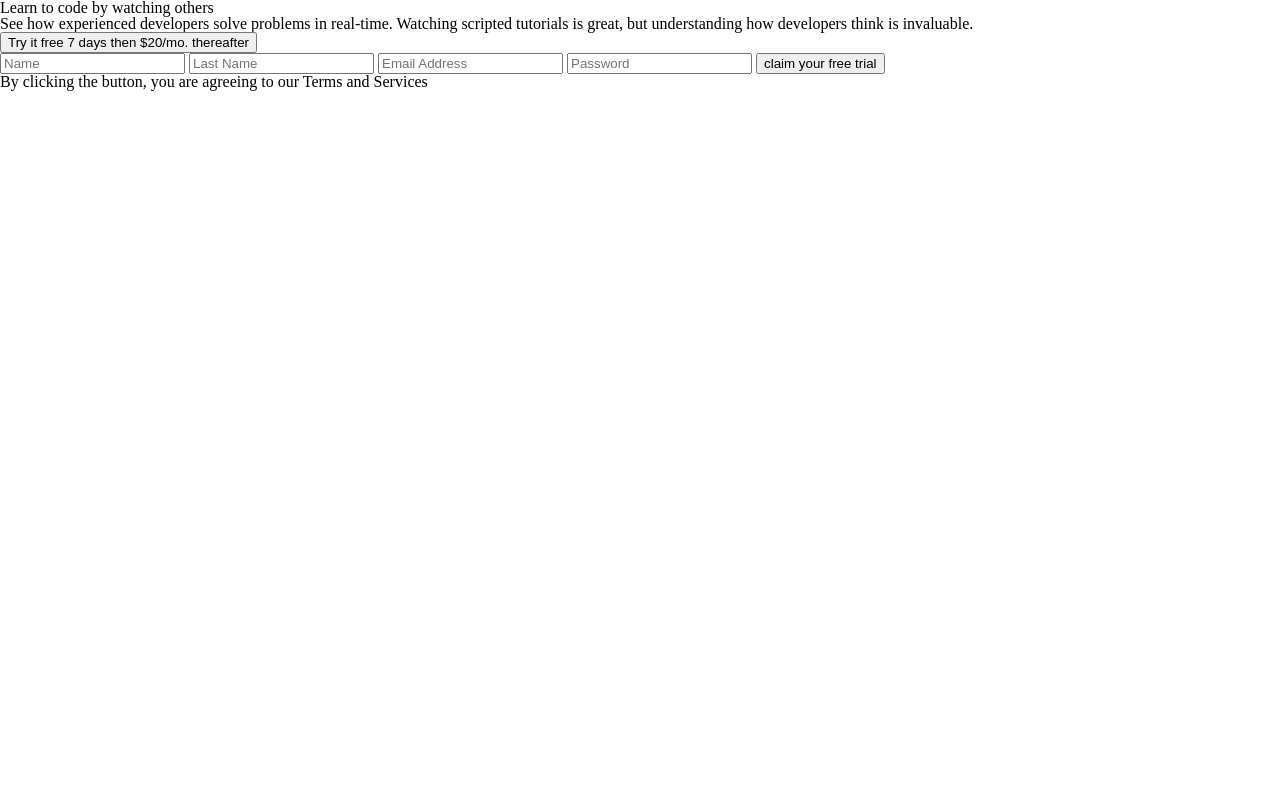
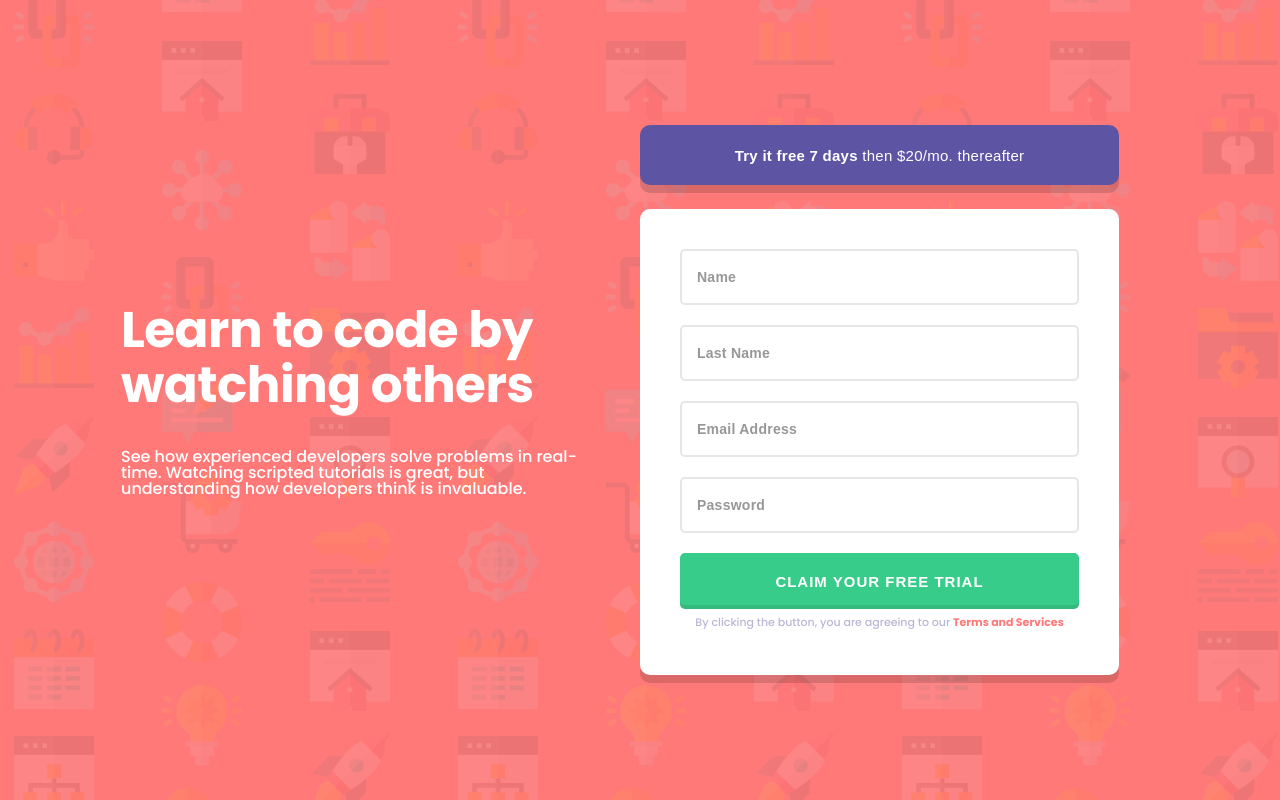
Before and after one commit to Ambush-Journey-Program/sign-up-form-with-intro-MedeirosKalluh, a plain HTML site: page index.html in a window 1280 px wide. Drawn offline with Linux system fonts and the light colour scheme.

Commit message:
Create the css structure implement the form, buttons, and text designs adjust objects with flexbox

```diff
--- a/index.html
+++ b/index.html
@@ -6,6 +6,10 @@
     <meta name="viewport" content="width=device-width, initial-scale=1.0">
     <link rel="stylesheet" href="stylesheet/reset.css">
     <link rel="stylesheet" href="stylesheet/style.css">
+    <link rel="preconnect" href="https://fonts.googleapis.com"><link rel="preconnect" href="https://fonts.gstatic.com" crossorigin>
+    <link href="https://fonts.googleapis.com/css2?family=Poppins:wght@500&display=swap" rel="stylesheet">
+    <link rel="preconnect" href="https://fonts.googleapis.com"><link rel="preconnect" href="https://fonts.gstatic.com" crossorigin>
+    <link href="https://fonts.googleapis.com/css2?family=Poppins:wght@500;700&display=swap" rel="stylesheet">
     <title>Sign-Up Form</title>
 </head>
 <body>
@@ -22,16 +26,20 @@
         <button class="container-button"> <em>Try it free 7 days</em> then $20/mo. thereafter</button>
         <div class="form">
             <input type="text" minlength="0" maxlength="15" placeholder="Name" id="form__name" class="form__input" required>
+            <p id="name-error" class="form__error">First Name cannot be empty</p>
 
             <input type="text" minlength="0" maxlength="15" placeholder="Last Name" id="form__last-name"  class="form__input" required>
+            <p id="last-name-error" class="form__error">Last Name cannot be empty</p>
 
             <input type="email" placeholder="Email Address" id="form__email" class="form__input" required>
+            <p id="email-error" class="form__error">E-mail cannot be empty</p>
 
             <input type="password" minlength="8"  placeholder="Password" id="form__password" class="form__input" required>
+            <p id="password-error" class="form__error">Password cannot be empty</p>
 
             <button type="submit" class="form__button" id="form__button">claim your free trial</button>
 
-            <p class="form__finder">By clicking the button, you are agreeing to our <a>Terms and Services</a></p>
+            <p class="form__finder">By clicking the button, you are agreeing to our <a class="link">Terms and Services</a></p>
         </div>
     </div>
 </body>
--- a/stylesheet/style.css
+++ b/stylesheet/style.css
@@ -0,0 +1,138 @@
+body {
+    display: flex;
+    width: 100%;
+    height: 100vh;
+    justify-content: center;
+    align-items: center;
+    background-image: url(../images/background.jpg);
+    font-family: 'Poppins', 'calibri', 'arial', sans-serif;
+}
+
+em {
+    font-weight: 700;
+}
+
+.info {
+    flex: 1;
+    margin-left: 121px;
+    align-self: center;
+    display: flex;
+    flex-direction: column;
+}
+
+.info__title {
+    font-family: 'Poppins';
+    font-weight: 700;
+    font-size: 3.125rem;
+    line-height: 55px;
+    margin-bottom: 36px;
+    letter-spacing: -0.520833px;
+    color: #FFFFFF;
+}
+
+.info__text {
+    font-weight: 500;
+    font-size: 1rem;
+    color: #FFFFFF;
+}
+
+.container {
+    flex: 1;
+    display: flex;
+    margin-right: 121px;
+    flex-direction: column;
+    padding: 40px;
+}
+
+.container-button {
+    height: 60px;
+    padding: 17px;
+    margin-bottom: 24px;
+    background: #5E54A4;
+    box-shadow: 0px 8px 0px rgba(0, 0, 0, 0.14688);
+    border: none;
+    border-radius: 10px;
+    font-size: 15px;
+    text-align: center;
+    letter-spacing: 0.267857px;
+    color: #FFFFFF;
+    cursor: pointer;
+}
+
+.container-button:hover {
+    box-shadow: none;
+    transition: .2s;
+}
+
+.form {
+    display: flex;
+    flex-direction: column;
+    padding: 40px;
+    box-shadow: 0px 8px 0px rgba(0, 0, 0, 0.14688);
+    border-radius: 10px;
+    background: #FFFFFF;
+}
+
+.form__input {
+    height: 56px;
+    margin-bottom: 20px;
+    padding: 15px;
+    border: 2px solid rgba(222, 222, 222, 1);
+    border-radius: 5px;
+    font-size: 14px;
+    font-weight: 700;
+    letter-spacing: 0.25px;
+    color: #3D3B48;
+    mix-blend-mode: normal;
+    opacity: 0.75;
+}
+
+.form__input:focus {
+    border: 2px solid rgba(94, 84, 164, 1);
+    opacity: 1;
+}
+
+/* .form__input:invalid {
+    border: 2px solid rgba(255, 121, 121, 1)
+} */
+
+.form__error{
+    display: none;
+    font-style: italic;
+    margin-bottom: 20px;
+    font-size: 11px;
+    text-align: right;
+    color: #FF7979;
+}
+
+.form__button {
+    height: 56px;
+    background: #38CC8B;
+    box-shadow: inset 0px -4px 0px rgba(0, 0, 0, 0.0908818);
+    border: none;
+    border-radius: 5px;
+    font-size: 15px;
+    font-weight: 700;
+    letter-spacing: 1px;
+    color: #FFFFFF;
+    text-transform: uppercase;
+    cursor: pointer;
+}
+
+.form__button:hover {
+    background: #77E2B3;
+}
+
+.form__finder {
+    font-size: 11px;
+    line-height: 26px;
+    text-align: center;
+    color: #BAB7D4;
+}
+
+.link {
+    font-weight: 700;
+    font-size: 11px;
+    color: #FF7979;
+    cursor: pointer;
+}
```
Also changed, not shown: images/alert.svg (added).
